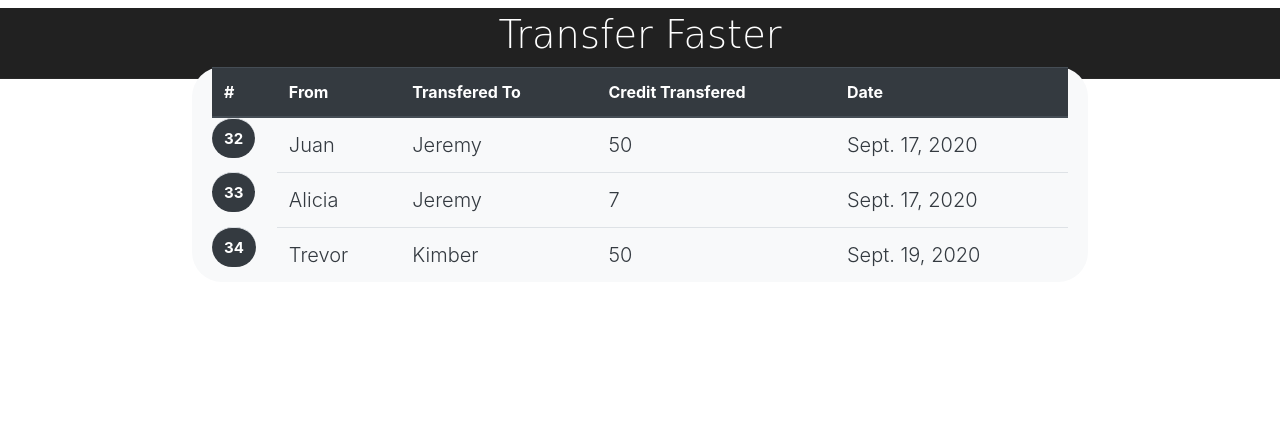
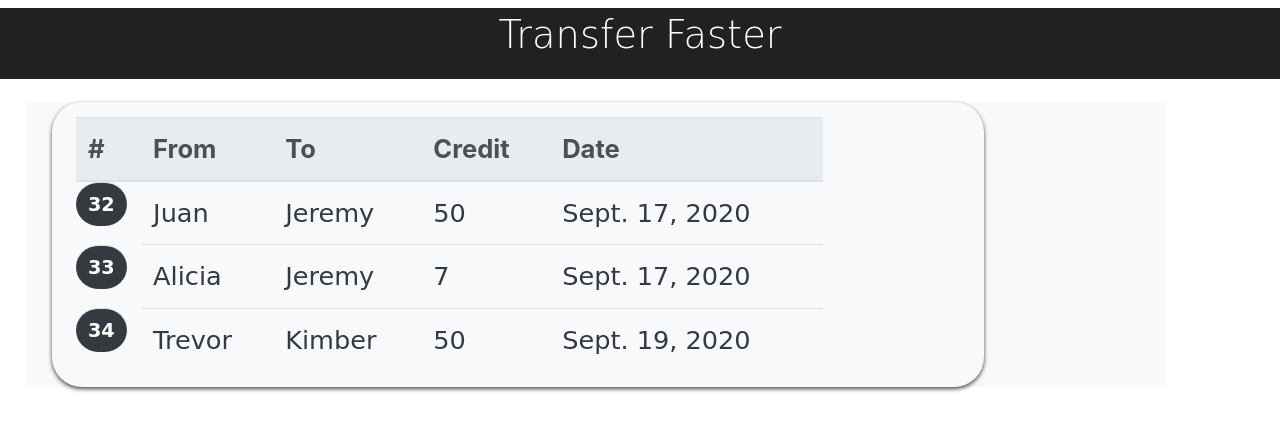
Before and after one commit to markowusu/FastCreditmanager, a Django app: page /history/ in a window 1280 px wide. Shown: the part 64-495 px from the top of the page. Run offline with Django 3.2, Linux system fonts and the light colour scheme; data comes from the database, SQL or seed files in the repository; some libraries are stand-ins or nearby versions.

Commit message:
styled history.html

```diff
--- a/creditApp/templates/creditApp/base.html
+++ b/creditApp/templates/creditApp/base.html
@@ -71,7 +71,7 @@
       </div>
       </nav>
       <head>
-      <div class="banner" style="margin-top: 8px;">
+      <div class="banner" style="margin-top: 8px; width:100%;">
         <span class="lead" style="font-size:3vw;font-family: 'Dancing Script', cursive;"> Transfer Faster </span>
     </div>
   </head>
--- a/creditApp/templates/creditApp/history.html
+++ b/creditApp/templates/creditApp/history.html
@@ -1,20 +1,23 @@
 {%extends 'creditApp/base.html'%}
 
 {% block content %}
-<div class="jumbotron  bg-light " style="border-radius: 30px;padding: 0px 20px 0px 20px; margin: -1% 15% 0% 15% ;">
-<table class="table" style="padding-top: 20px;">
-    <thead class="thead-dark">
+<div class="container bg-light" style="margin-left: 2%;">
+<div class="jumbotron  bg-light "  style="border-radius: 30px;padding: 0px 15px 0px 15px; margin:2% 15% 2% 1%; box-shadow: 0px 2px 4px rgba(0, 0, 0, 0.7);z-index: 1;">
+  <div class="row">
+<div class="col-md-10" style="margin: 0% 20% 0% 1%; ">
+<table class="table" style="margin-top: 2%;" >
+    <thead class="thead-light " style="font-size: 2vw;padding-top: 1%; border-radius: 36px;">
       <tr>
         <th scope="col">#</th>
         <th scope="col">From</th>
-        <th scope="col">Transfered To</th>
-        <th scope="col">Credit Transfered</th>
+        <th scope="col">To</th>
+        <th scope="col">Credit </th>
         <th scope="col"> Date </th>
       </tr>
     </thead>
-    <tbody>
+    <tbody style="font-size: 2vw; font-family: 'Dancing Script', cursive;">
         {% for transact in transact_details %}
-      <tr class="text-dark lead">
+      <tr class="text-dark ">
         <th scope="row" class=" badge badge-pill badge-dark ">{{transact.id}}</th>
         <td>{{transact.Transfer_from.username}}</td>
         <td>{{transact.Transfer_to.username}}</td>
@@ -25,4 +28,7 @@
     </tbody>
   </table>
 </div>
+</div>
+</div>
+</div>
 {% endblock %}
```
